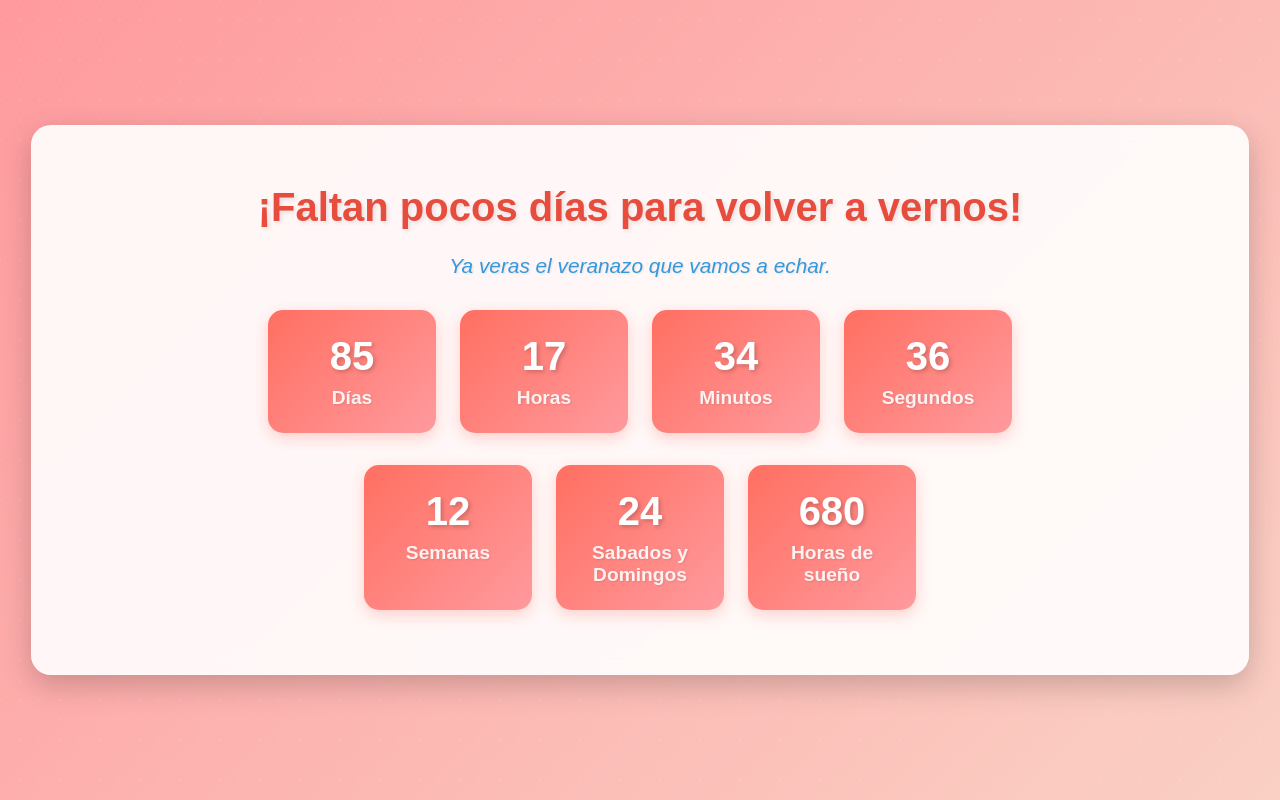
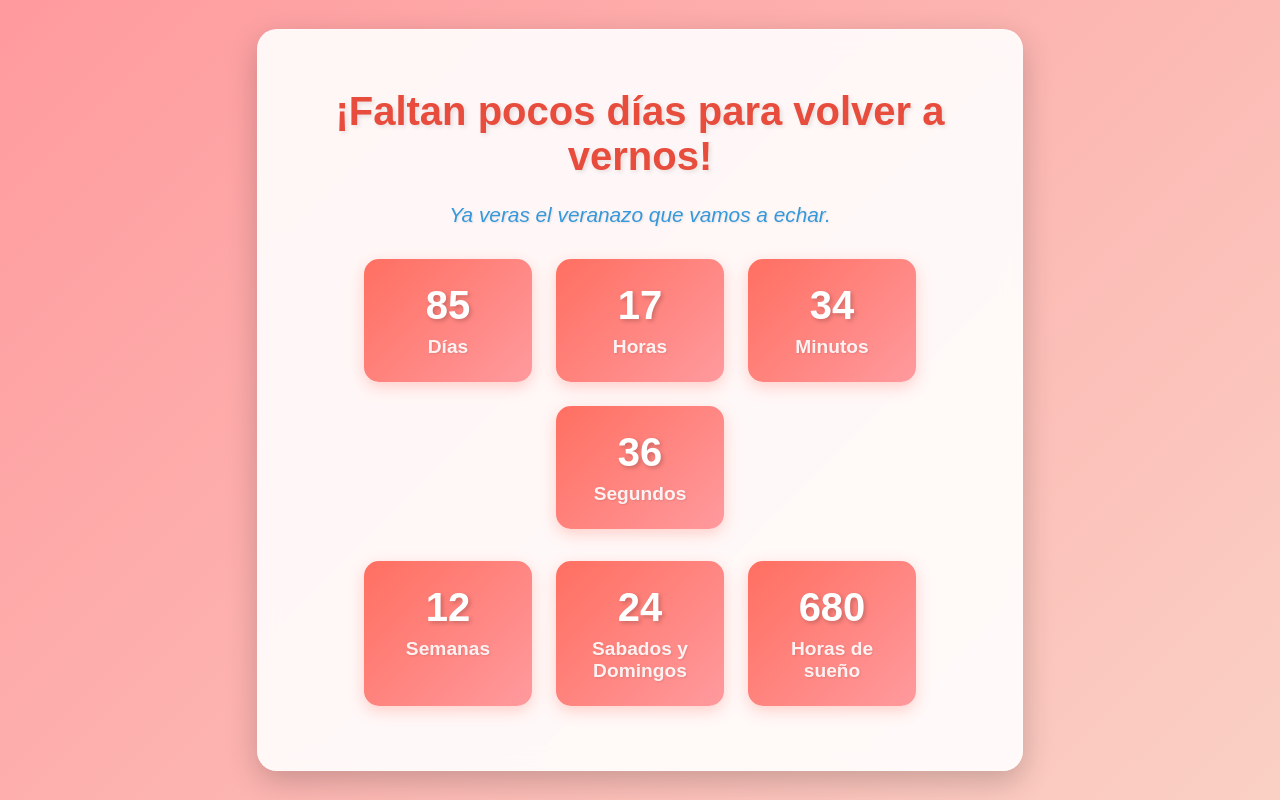
Before and after one commit to i-caro/sorpresita, a plain HTML site: page index.html in a window 1280 px wide. Shown: the top 800 px of the page. Drawn offline with Linux system fonts and the light colour scheme.

Commit message:
funciona

```diff
--- a/styles.css
+++ b/styles.css
@@ -1,13 +1,16 @@
-body {
+/* Reiniciamos márgenes y paddings */
+html, body {
+    margin: 0;
+    padding: 0;
+    width: 100%;
+    height: 100%;
+    overflow: hidden;
     font-family: 'Poppins', sans-serif;
     background: linear-gradient(135deg, #ff9a9e 0%, #fad0c4 100%);
     color: #333;
     display: flex;
     justify-content: center;
     align-items: center;
-    height: 100vh;
-    margin: 0;
-    overflow: hidden;
 }
 
 .container {
@@ -16,8 +19,8 @@ body {
     padding: 2rem;
     border-radius: 20px;
     box-shadow: 0 10px 30px rgba(0, 0, 0, 0.2);
-    max-width: 90%;
-    width: 100%;
+    max-width: 700px;
+    width: 90%;
     backdrop-filter: blur(10px);
     border: 1px solid rgba(255, 255, 255, 0.3);
 }
@@ -124,6 +127,9 @@ body::before {
 
 /* Responsividad para móviles */
 @media (max-width: 480px) {
+    .container {
+        padding: 1.5rem;
+    }
 
     h1 {
         font-size: 1.8rem;
```
